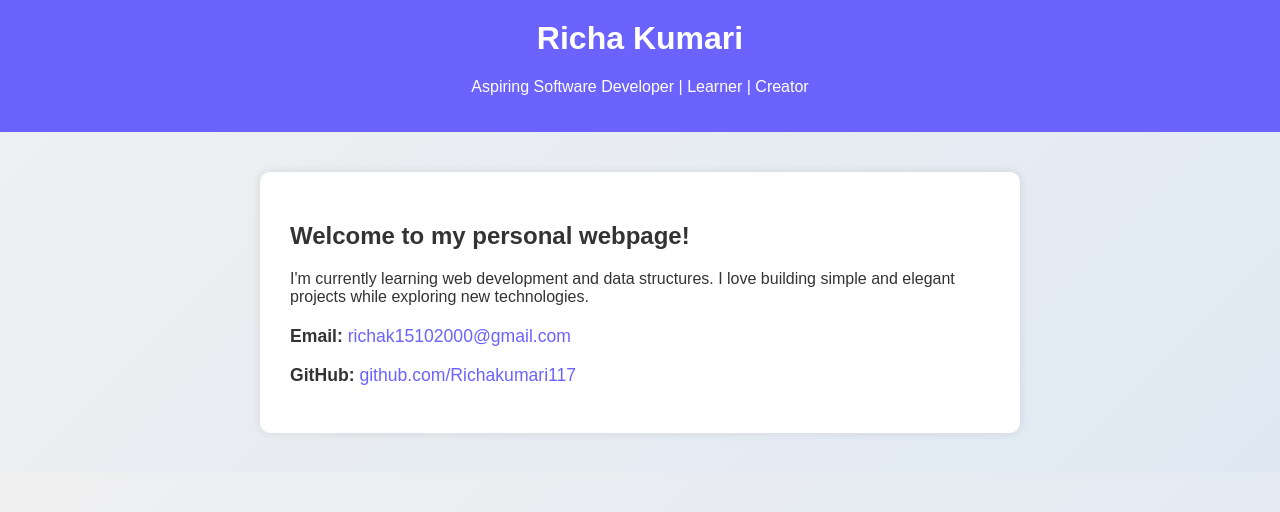
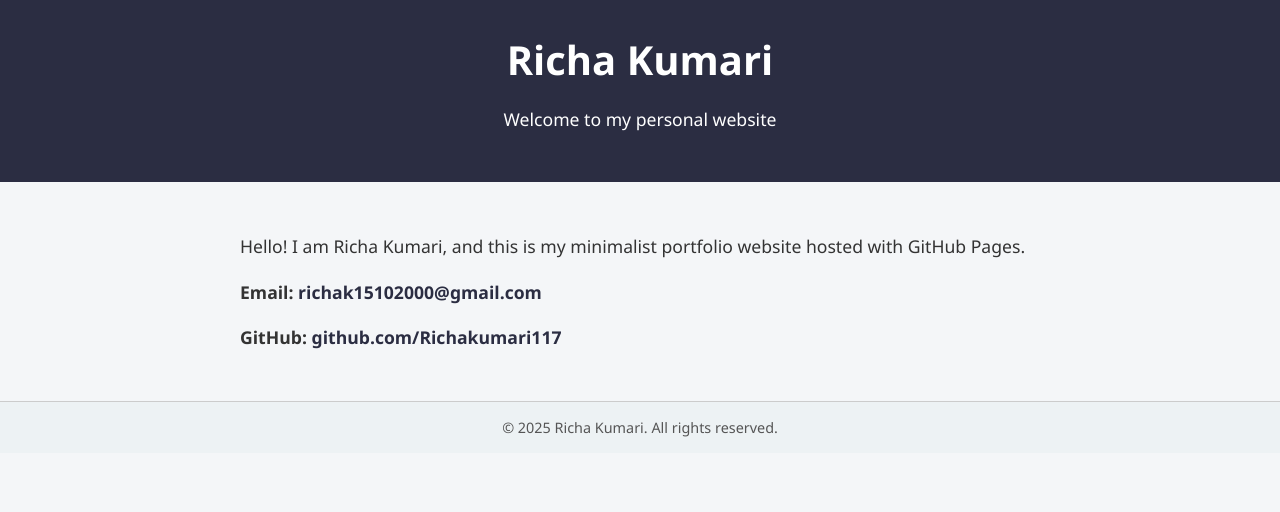
Before and after one commit to Richakumari117/Richakumari.newweb, a plain HTML site: page docs/index.html in a window 1280 px wide. Drawn offline with Linux system fonts and the light colour scheme.

Commit message:
Update to professional HTML

```diff
--- a/docs/index.html
+++ b/docs/index.html
@@ -6,35 +6,42 @@
   <title>Richa Kumari - Portfolio</title>
   <style>
     body {
-      font-family: Arial, sans-serif;
       margin: 0;
-      background: linear-gradient(135deg, #f0f0f0, #dfe9f3);
+      font-family: "Segoe UI", Tahoma, Geneva, Verdana, sans-serif;
+      background: #f4f6f8;
       color: #333;
     }
     header {
-      background-color: #6C63FF;
-      color: white;
-      padding: 20px;
+      background-color: #2b2d42;
+      color: #fff;
+      padding: 2rem 1rem;
       text-align: center;
     }
     main {
-      max-width: 700px;
-      margin: 40px auto;
-      background-color: white;
-      padding: 30px;
-      box-shadow: 0 0 10px rgba(0,0,0,0.1);
-      border-radius: 10px;
+      max-width: 800px;
+      margin: auto;
+      padding: 2rem 1rem;
     }
     h1 {
-      margin-top: 0;
+      margin: 0;
+      font-size: 2.5rem;
     }
-    .contact {
-      margin-top: 20px;
-      font-size: 1.1em;
+    p {
+      font-size: 1.1rem;
+      line-height: 1.6;
+    }
+    footer {
+      background-color: #edf2f4;
+      text-align: center;
+      padding: 1rem;
+      font-size: 0.9rem;
+      color: #555;
+      border-top: 1px solid #ccc;
     }
     .contact a {
-      color: #6C63FF;
+      color: #2b2d42;
       text-decoration: none;
+      font-weight: bold;
     }
     .contact a:hover {
       text-decoration: underline;
@@ -44,18 +51,22 @@
 <body>
   <header>
     <h1>Richa Kumari</h1>
-    <p>Aspiring Software Developer | Learner | Creator</p>
+    <p>Welcome to my personal website</p>
   </header>
+
   <main>
-    <h2>Welcome to my personal webpage!</h2>
-    <p>
-      I'm currently learning web development and data structures. I love building simple and elegant projects while exploring new technologies.
-    </p>
+    <section class="about">
+      <p>Hello! I am Richa Kumari, and this is my minimalist portfolio website hosted with GitHub Pages.</p>
+    </section>
 
-    <div class="contact">
+    <section class="contact">
       <p><strong>Email:</strong> <a href="mailto:richak15102000@gmail.com">richak15102000@gmail.com</a></p>
       <p><strong>GitHub:</strong> <a href="https://github.com/Richakumari117" target="_blank">github.com/Richakumari117</a></p>
-    </div>
+    </section>
   </main>
+
+  <footer>
+    © 2025 Richa Kumari. All rights reserved.
+  </footer>
 </body>
 </html>
```
